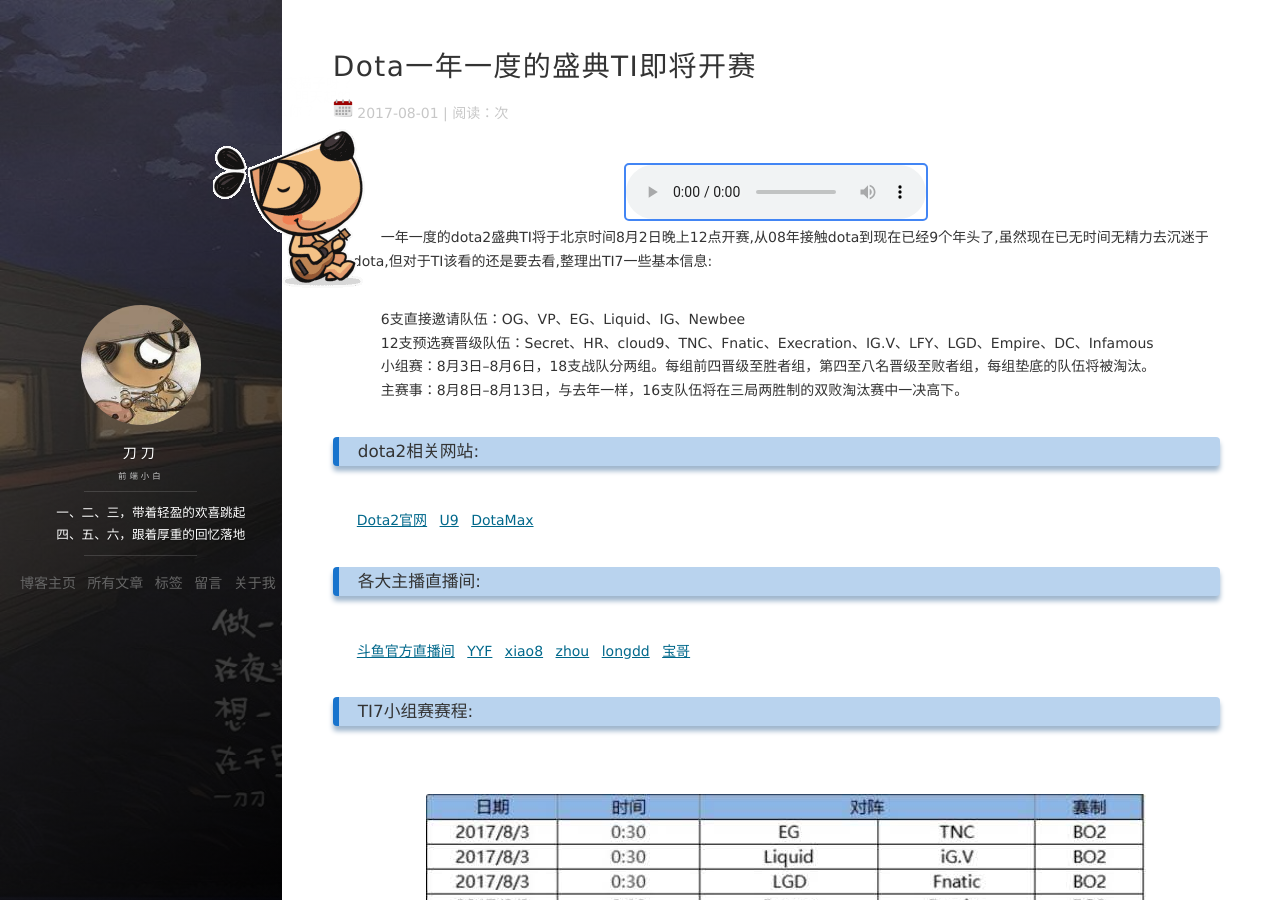
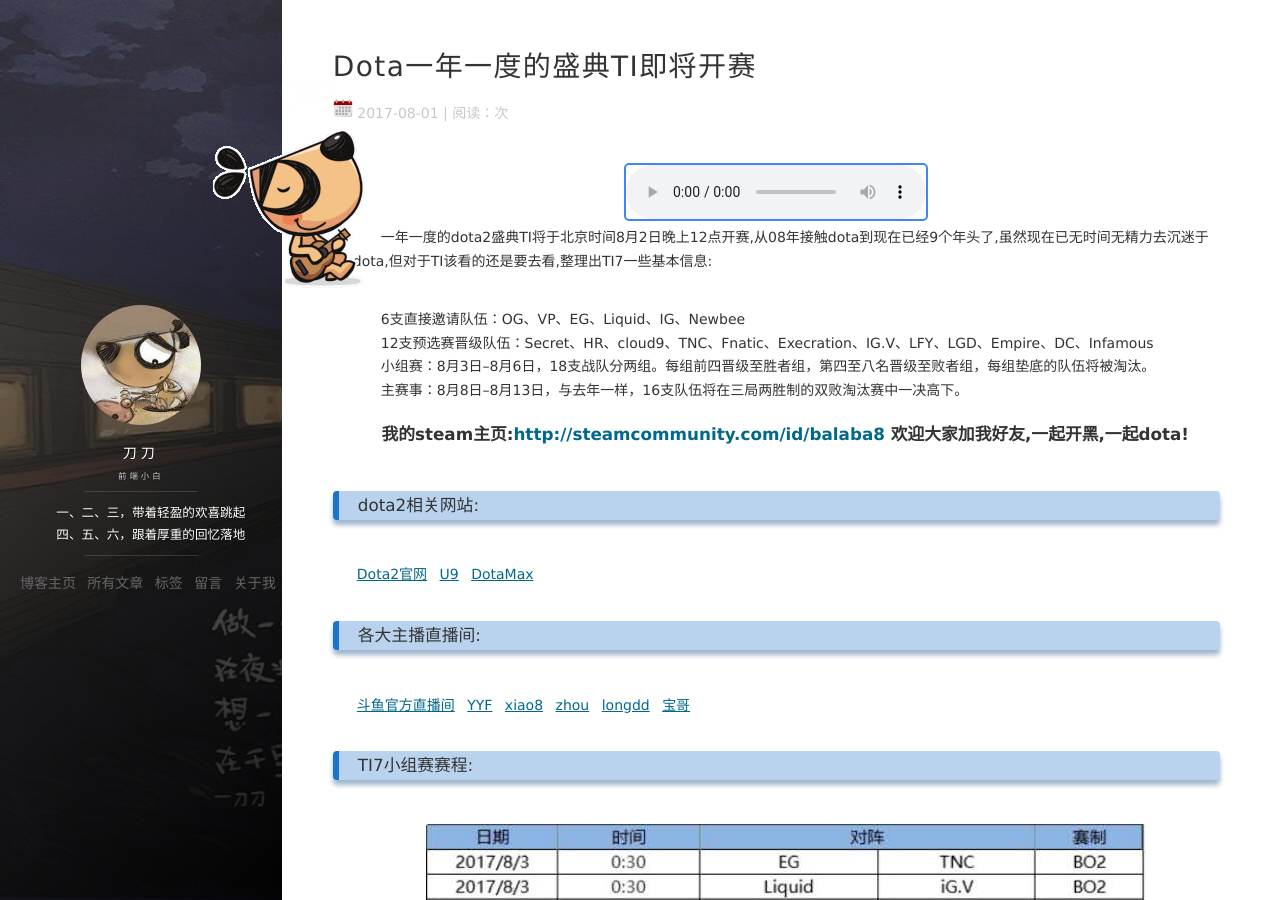
Before and after one commit to balaba8/balaba8.github.io, a Jekyll site: the page built from _posts/2017-08-01-TI7.md, in a window 1280 px wide and 900 px high. Built offline with Jekyll 4.4.1, drawn with Linux system fonts in a browser that asks for light colours; nearby versions of some CDN libraries; comment, search, counter and statistics services are not loaded.

Commit message:
20170801

```diff
--- a/_posts/2017-08-01-TI7.md
+++ b/_posts/2017-08-01-TI7.md
@@ -23,9 +23,11 @@
 　　小组赛：8月3日–8月6日，18支战队分两组。每组前四晋级至胜者组，第四至八名晋级至败者组，每组垫底的队伍将被淘汰。
 <br/>
 　　主赛事：8月8日–8月13日，与去年一样，16支队伍将在三局两胜制的双败淘汰赛中一决高下。
-<br/><br/>
+<br/>
+#### 　　**我的steam主页:[http://steamcommunity.com/id/balaba8](http://steamcommunity.com/id/balaba8) 欢迎大家加我好友,一起开黑,一起dota!**
+<br/>
 ### dota2相关网站:
-<br>
+<br/>
     [Dota2官网](http://www.dota2.com.cn)
     [U9](http://dota2.uuu9.com)
     [DotaMax](http://www.dotamax.com/)
@@ -40,7 +42,7 @@
     [宝哥](https://www.huomao.com/888)
  <br/><br/>
 ### TI7小组赛赛程:
-<br/><br/>
+<br/>
     ![](/images/posts/ti7/TI7xiaozusai1.jpg)
 <br/>
     ![](/images/posts/ti7/TI7xiaozusai2.jpg)
```
